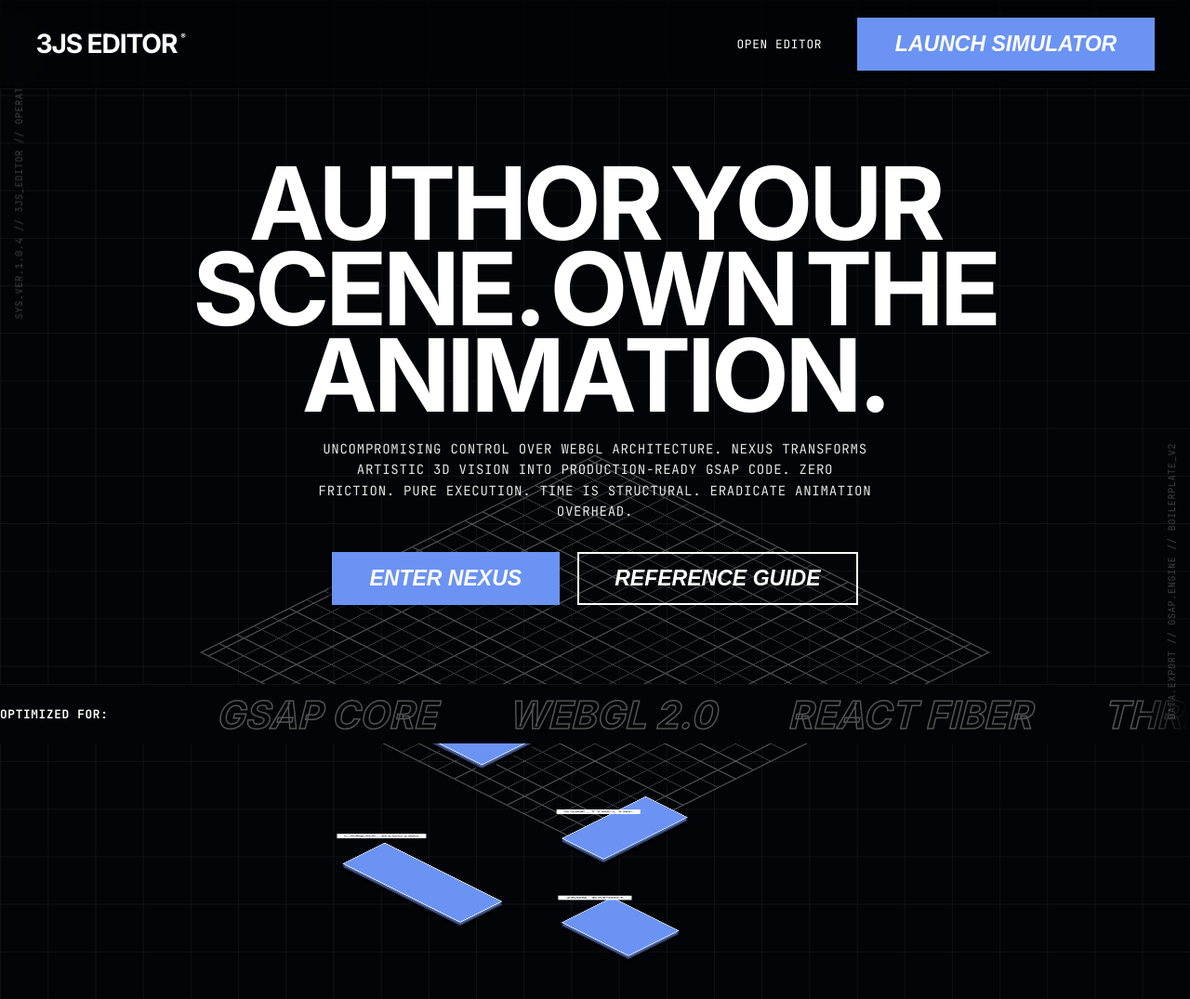
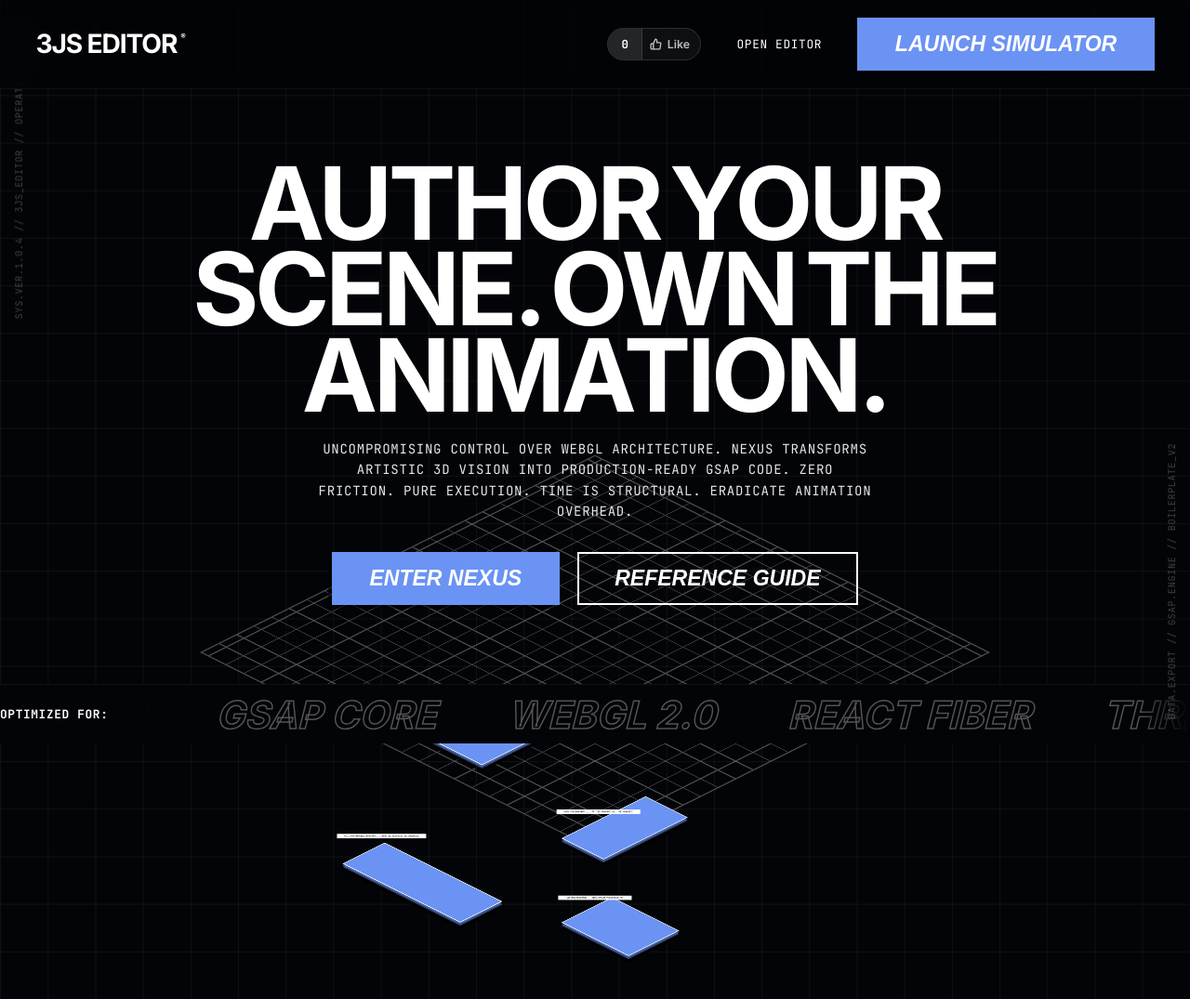
Before and after one commit to pranjal2410719/3D-editor, a plain HTML site: page index.html in a window 1280 px wide. Shown: the top 1075 px of the page at 93% size. Drawn offline with Linux system fonts and the light colour scheme.

Commit message:
like button

```diff
--- a/index.html
+++ b/index.html
@@ -402,7 +402,87 @@
             }
         }
 
+        /* ── Like Counter Button ── */
+        .like-btn {
+            display: inline-flex;
+            align-items: center;
+            height: 2.2rem;
+            border-radius: 999px;
+            overflow: hidden;
+            background: rgba(255,255,255,0.05);
+            border: 1px solid rgba(255,255,255,0.13);
+            backdrop-filter: blur(12px);
+            cursor: pointer;
+            user-select: none;
+            transition: all 0.2s cubic-bezier(0.16,1,0.3,1);
+        }
+        .like-btn:hover:not(.liked) {
+            background: rgba(255,255,255,0.1);
+            border-color: rgba(255,255,255,0.28);
+            box-shadow: 0 0 16px rgba(255,255,255,0.07);
+        }
+        .like-btn.liked {
+            background: rgba(255,255,255,0.1);
+            border-color: rgba(255,255,255,0.4);
+            box-shadow: 0 0 22px rgba(255,255,255,0.14), inset 0 0 0 1px rgba(255,255,255,0.12);
+            cursor: default;
+        }
+        .like-btn:active:not(.liked) { transform: scale(0.95); }
+
+        .like-count {
+            display: flex;
+            align-items: center;
+            justify-content: center;
+            height: 100%;
+            min-width: 2.3rem;
+            padding: 0 0.5rem;
+            background: rgba(255,255,255,0.09);
+            border-right: 1px solid rgba(255,255,255,0.1);
+            font-family: 'JetBrains Mono', monospace;
+            font-size: 0.78rem;
+            font-weight: 700;
+            color: #fff;
+            transition: all 0.3s ease;
+        }
+        .like-btn.liked .like-count { background: rgba(255,255,255,0.16); }
+
+        .like-right {
+            display: flex;
+            align-items: center;
+            gap: 0.35rem;
+            padding: 0 0.7rem 0 0.5rem;
+        }
+        .like-right svg {
+            width: 13px; height: 13px;
+            transition: transform 0.3s cubic-bezier(0.16,1,0.3,1);
+            stroke: rgba(255,255,255,0.75);
+        }
+        .like-btn.liked .like-right svg {
+            transform: scale(1.3);
+            stroke: #fff;
+        }
+        .like-right span {
+            font-family: 'Inter', sans-serif;
+            font-size: 0.77rem;
+            font-weight: 600;
+            color: rgba(255,255,255,0.72);
+            white-space: nowrap;
+            transition: color 0.2s;
+        }
+        .like-btn.liked .like-right span { color: #fff; }
+
+        @keyframes like-pop {
+            0%   { transform: scale(1); }
+            40%  { transform: scale(1.55); }
+            70%  { transform: scale(0.9); }
+            100% { transform: scale(1.3); }
+        }
+        .like-btn.pop .like-right svg {
+            animation: like-pop 0.4s cubic-bezier(0.16,1,0.3,1) forwards;
+        }
+
         @media (max-width: 1024px) {
+
             body {
                 overflow-y: auto;
                 height: auto;
@@ -455,6 +535,18 @@
     <nav>
         <a href="index.html" class="nav-logo">3js Editor</a>
         <div class="nav-links">
+
+            <!-- Like Counter -->
+            <button id="likeBtn" class="like-btn" aria-label="Like this project">
+                <span class="like-count" id="likeCount">0</span>
+                <div class="like-right">
+                    <svg viewBox="0 0 24 24" fill="none" stroke-width="2.5" stroke-linecap="round" stroke-linejoin="round" xmlns="http://www.w3.org/2000/svg">
+                        <path d="M14 9V5a3 3 0 0 0-3-3l-4 9v11h11.28a2 2 0 0 0 2-1.7l1.38-9a2 2 0 0 0-2-2.3zM7 22H4a2 2 0 0 1-2-2v-7a2 2 0 0 1 2-2h3"/>
+                    </svg>
+                    <span>Like</span>
+                </div>
+            </button>
+
             <a href="editor.html" class="nav-link mono">Open Editor</a>
             <a href="editor.html" class="btn btn-solid">Launch Simulator</a>
         </div>
@@ -476,6 +568,8 @@
                 <a href="editor.html" class="btn btn-solid">Enter Nexus</a>
                 <a href="#" class="btn btn-outline" onclick="alert('Docs coming soon')">Reference Guide</a>
             </div>
+
+
         </section>
 
         <section class="hero-visual">
@@ -514,6 +608,44 @@
         </div>
     </section>
 
+
+<script>
+  (function () {
+    var COUNT_KEY  = 'threejs_liked_count';
+    var VOTED_KEY  = 'threejs_has_liked';
+
+    var btn        = document.getElementById('likeBtn');
+    var countEl    = document.getElementById('likeCount');
+
+    // Read stored count; default 0
+    var count = parseInt(localStorage.getItem(COUNT_KEY) || '0', 10);
+    var hasLiked  = localStorage.getItem(VOTED_KEY) === '1';
+
+    // Render initial state
+    countEl.textContent = count;
+    if (hasLiked) btn.classList.add('liked');
+
+    btn.addEventListener('click', function () {
+      if (hasLiked) return; // already liked — do nothing
+
+      count += 1;
+      hasLiked = true;
+
+      localStorage.setItem(COUNT_KEY, count);
+      localStorage.setItem(VOTED_KEY, '1');
+
+      countEl.textContent = count;
+      btn.classList.add('liked');
+
+      // Trigger pop animation
+      btn.classList.add('pop');
+      btn.addEventListener('animationend', function () {
+        btn.classList.remove('pop');
+      }, { once: true });
+    });
+  })();
+</script>
+
 </body>
 
 </html>
```
